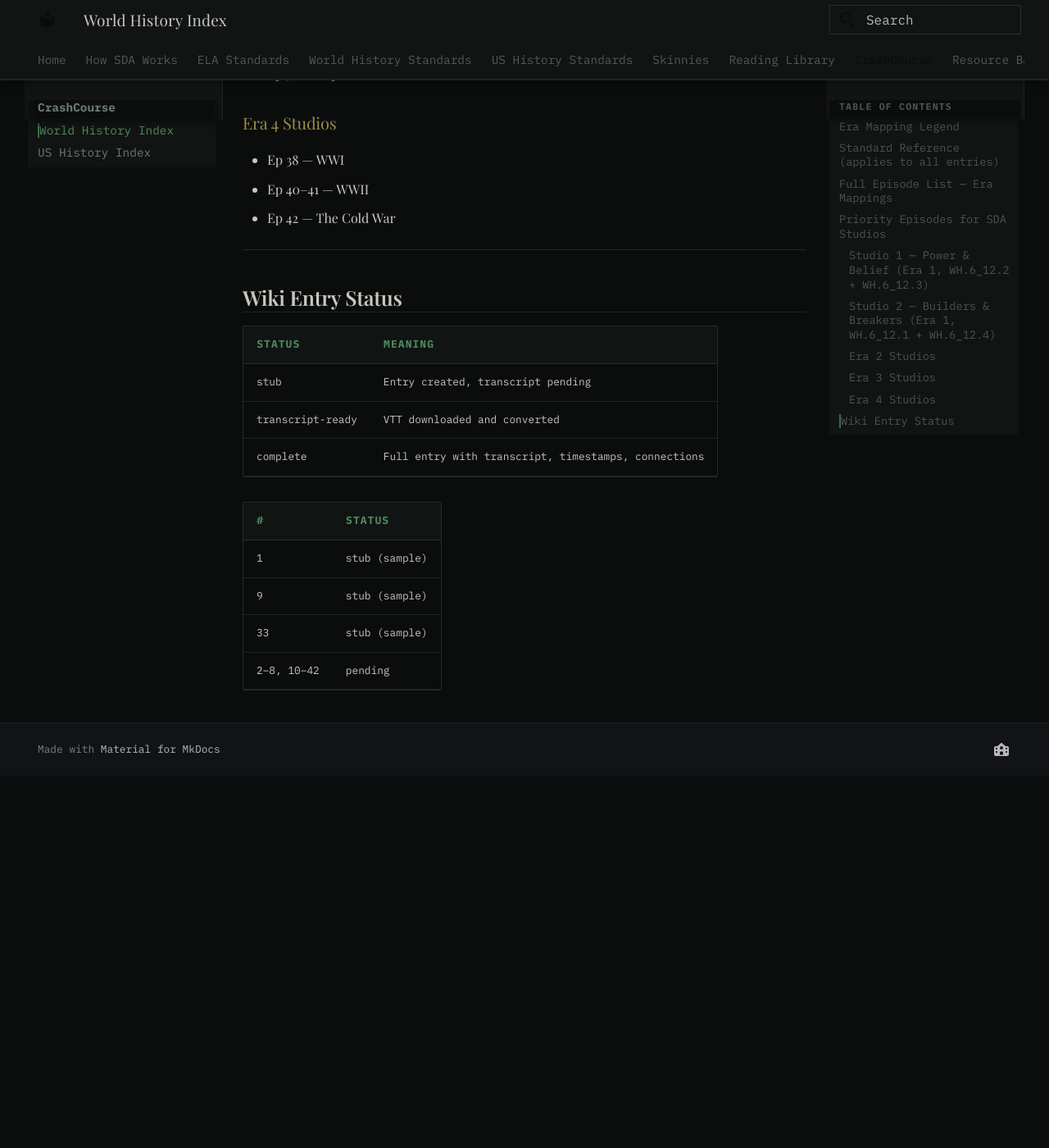
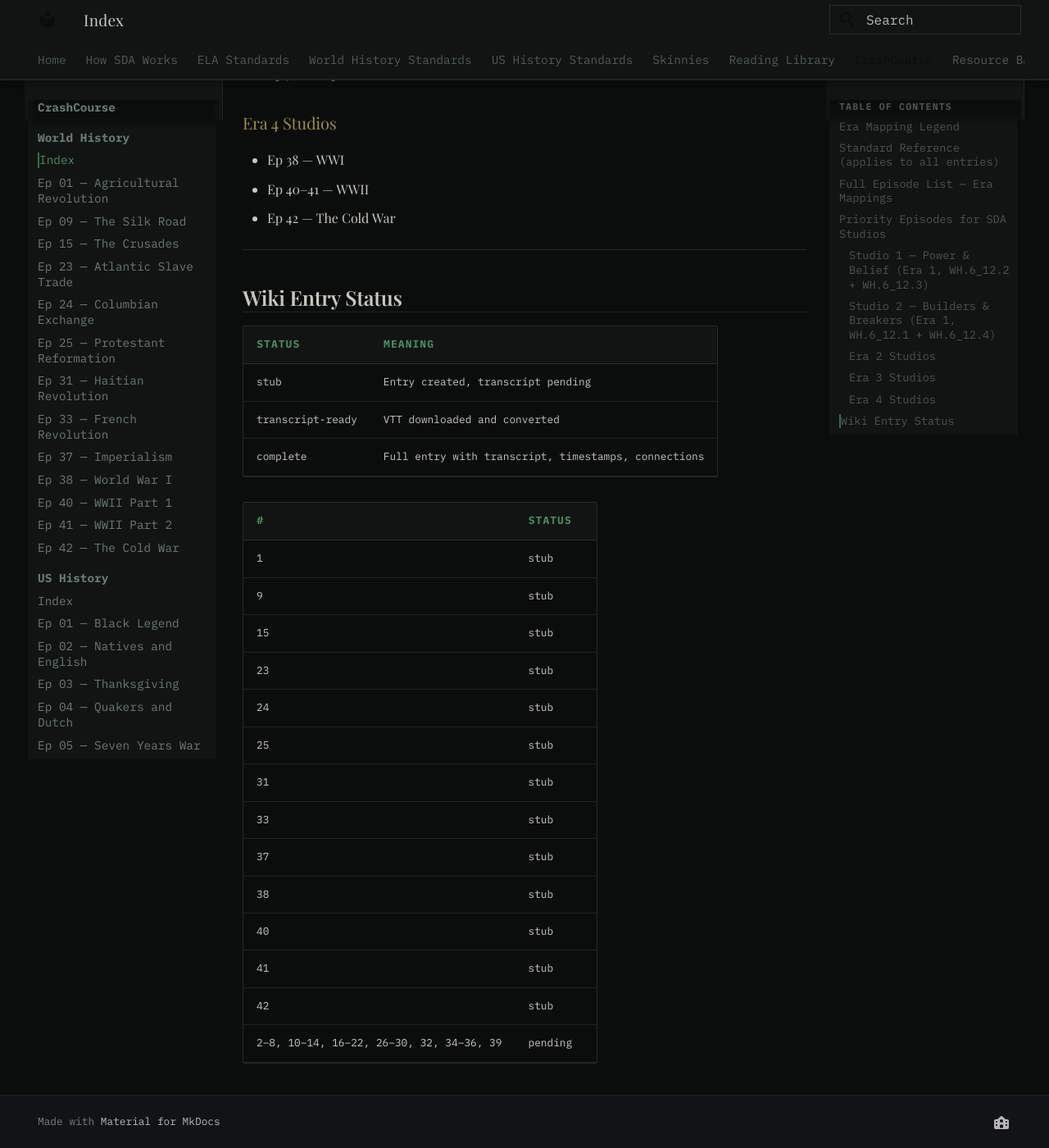
Before and after one commit to laskerpanda/SDA-WIKI, an MkDocs documentation site: the page built from docs/crashcourse/world-history/index.md, in a window 1280 px wide and 1400 px high, scrolled down 7210 px. Shown: the whole window at 82% size. Built offline with MkDocs 1.6.1 and Material for MkDocs 9.7.7, drawn with Linux system fonts in a browser that asks for light colours; some web fonts are replaced; before the commit the page ends 8156 px from its top, so only the background shows below that.

Commit message:
hermes: 2026-06-12 16:30

```diff
--- a/docs/crashcourse/world-history/index.md
+++ b/docs/crashcourse/world-history/index.md
@@ -137,7 +137,17 @@ These episodes map most directly to the SDA studio sequence:
 
 | # | Status |
 |---|--------|
-| 1 | stub (sample) |
-| 9 | stub (sample) |
-| 33 | stub (sample) |
-| 2–8, 10–42 | pending |
+| 1 | stub |
+| 9 | stub |
+| 15 | stub |
+| 23 | stub |
+| 24 | stub |
+| 25 | stub |
+| 31 | stub |
+| 33 | stub |
+| 37 | stub |
+| 38 | stub |
+| 40 | stub |
+| 41 | stub |
+| 42 | stub |
+| 2–8, 10–14, 16–22, 26–30, 32, 34–36, 39 | pending |
--- a/mkdocs.yml
+++ b/mkdocs.yml
@@ -106,8 +106,28 @@ nav:
       - Common Sense + W.4: reading-library/crosswalk/common-sense-w4-crosswalk.md
       - Letter from Birmingham + W.4: reading-library/crosswalk/letter-birmingham-w4-crosswalk.md
   - CrashCourse:
-    - World History Index: crashcourse/world-history/index.md
-    - US History Index: crashcourse/us-history/index.md
+    - World History:
+      - Index: crashcourse/world-history/index.md
+      - Ep 01 — Agricultural Revolution: crashcourse/world-history/ep-01-agricultural-revolution.md
+      - Ep 09 — The Silk Road: crashcourse/world-history/ep-09-silk-road.md
+      - Ep 15 — The Crusades: crashcourse/world-history/ep-15-crusades.md
+      - Ep 23 — Atlantic Slave Trade: crashcourse/world-history/ep-23-slave-trade.md
+      - Ep 24 — Columbian Exchange: crashcourse/world-history/ep-24-columbian-exchange.md
+      - Ep 25 — Protestant Reformation: crashcourse/world-history/ep-25-reformation.md
+      - Ep 31 — Haitian Revolution: crashcourse/world-history/ep-31-haitian-revolution.md
+      - Ep 33 — French Revolution: crashcourse/world-history/ep-33-french-revolution.md
+      - Ep 37 — Imperialism: crashcourse/world-history/ep-37-imperialism.md
+      - Ep 38 — World War I: crashcourse/world-history/ep-38-wwi.md
+      - Ep 40 — WWII Part 1: crashcourse/world-history/ep-40-wwii-1.md
+      - Ep 41 — WWII Part 2: crashcourse/world-history/ep-41-wwii-2.md
+      - Ep 42 — The Cold War: crashcourse/world-history/ep-42-cold-war.md
+    - US History:
+      - Index: crashcourse/us-history/index.md
+      - Ep 01 — Black Legend: crashcourse/us-history/ep-ush-01-black-legend.md
+      - Ep 02 — Natives and English: crashcourse/us-history/ep-ush-02-natives-english.md
+      - Ep 03 — Thanksgiving: crashcourse/us-history/ep-ush-03-thanksgiving.md
+      - Ep 04 — Quakers and Dutch: crashcourse/us-history/ep-ush-04-quakers-dutch.md
+      - Ep 05 — Seven Years War: crashcourse/us-history/ep-ush-05-seven-years-war.md
   - Resource Bank:
     - Overview: resources/index.md
     - Primary Sources: resources/primary-sources/index.md
```
Also changed, not shown: docs/crashcourse/world-history/ep-38-wwi.md (added, +123 -0 lines), docs/crashcourse/world-history/ep-40-wwii-1.md (added, +128 -0 lines), docs/crashcourse/world-history/ep-41-wwii-2.md (added, +129 -0 lines), docs/crashcourse/world-history/ep-42-cold-war.md (added, +130 -0 lines).
